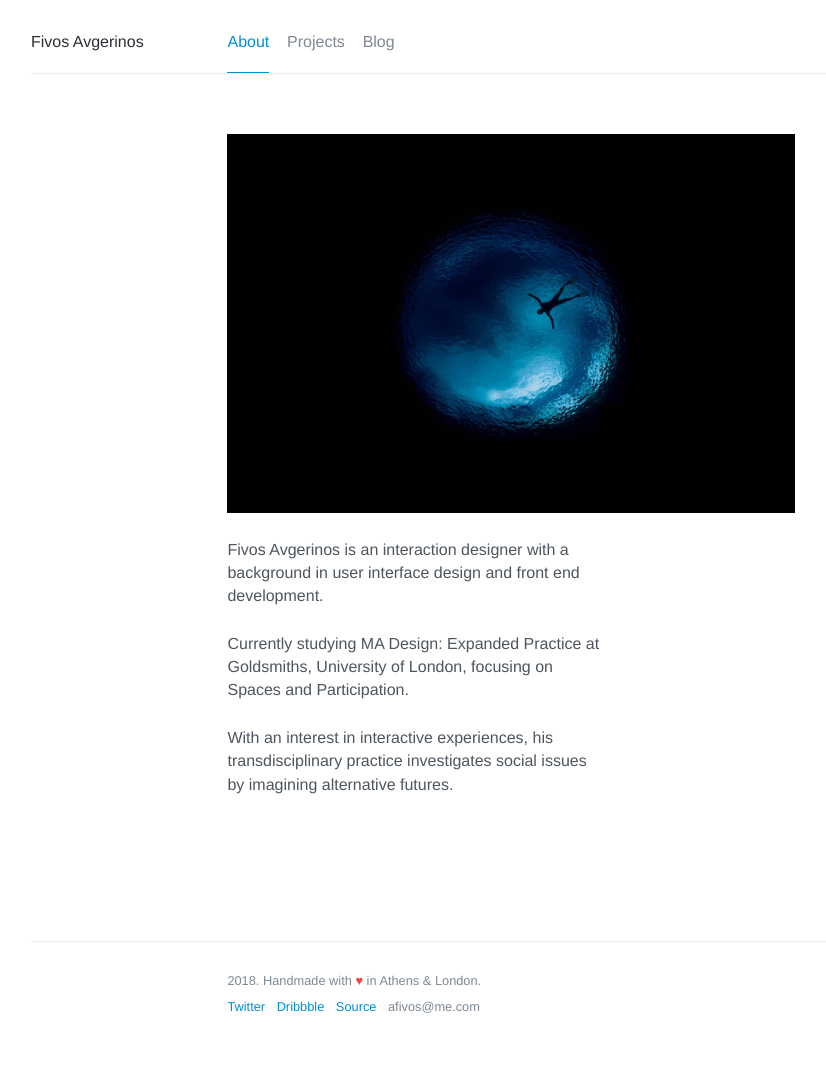
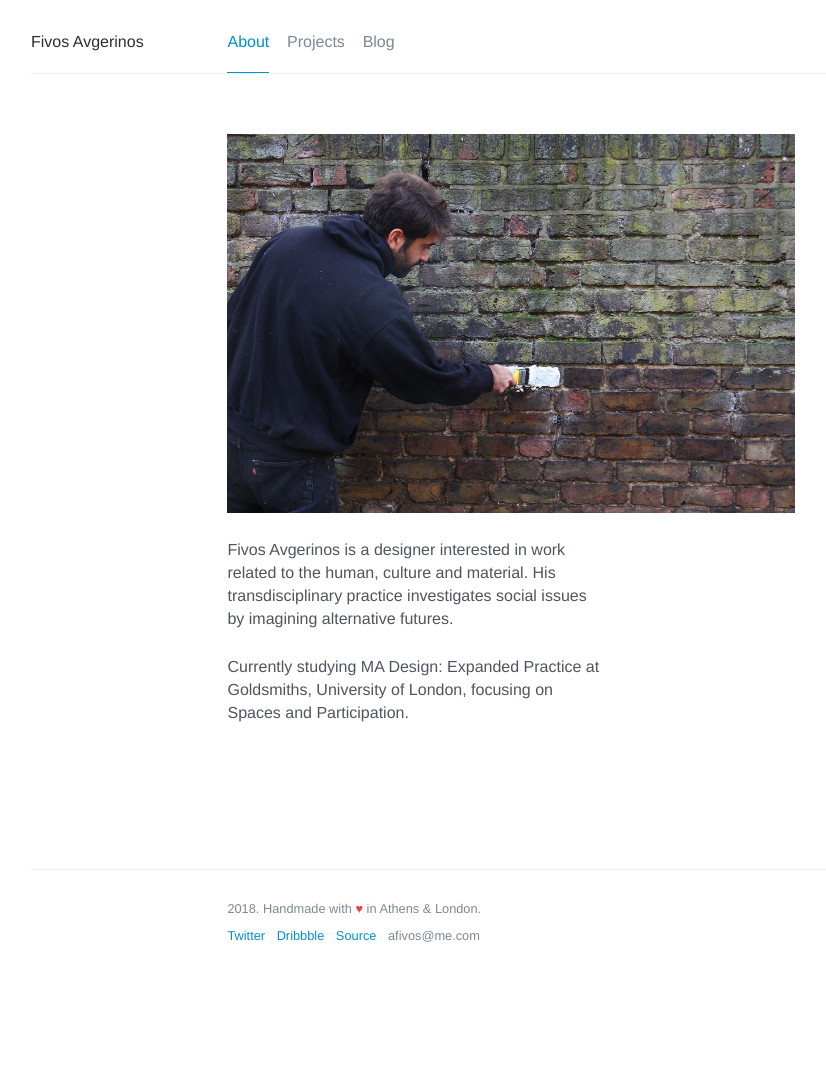
Before and after one commit to afivos/afivos.com, a Jekyll site: the page built from index.md, in a window 1280 px wide. Shown: the whole page, without its empty margins (129-955 px from the left). Built offline with Jekyll 4.4.1, drawn with Linux system fonts in a browser that asks for light colours; nearby versions of some CDN libraries; comment, search, counter and statistics services are not loaded; after the commit the page ends 996 px from its top, so only the background shows below that.

Commit message:
Update photo and text

```diff
--- a/index.md
+++ b/index.md
@@ -3,12 +3,9 @@ layout: page
 title: About
 ---
 <figure>
-    <img src="/images/2017/06/in-a-well.jpg" class="imgbleed">
-    <!--<figcaption>In the Devil's Hole, Vouliagmeni. Photo by <a href="https://www.instagram.com/mkaziales">Michael Kaziales</a>.</figcaption>-->
+    <img src="/images/2018/11/IMG_9617 copy.jpg" class="imgbleed">
 </figure>
 
-Fivos Avgerinos is an interaction designer with a background in user interface design and front end development.
+Fivos Avgerinos is a designer interested in work related to the human, culture and material. His transdisciplinary practice investigates social issues by imagining alternative futures.
 
 Currently studying MA Design: Expanded Practice at Goldsmiths, University of London, focusing on Spaces and Participation.
-
-With an interest in interactive experiences, his transdisciplinary practice investigates social issues by imagining alternative futures.
```
Also changed, not shown: images/2018/11/IMG_9617 copy.jpg (added).
